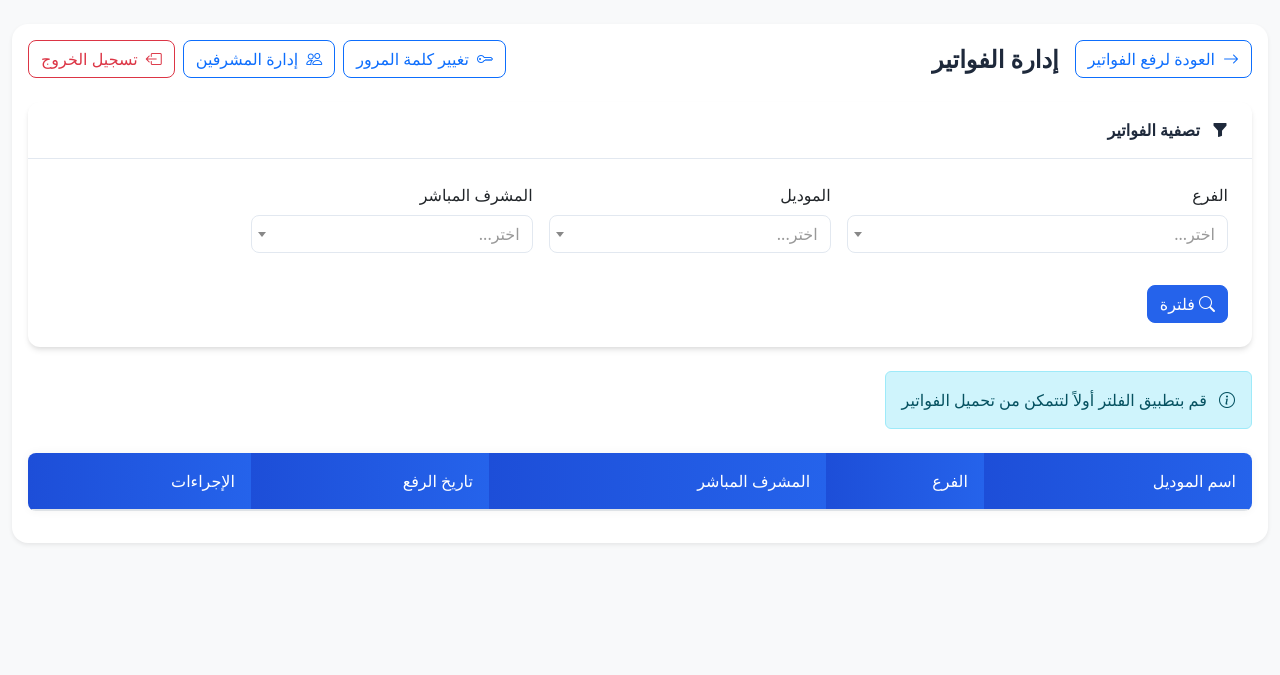
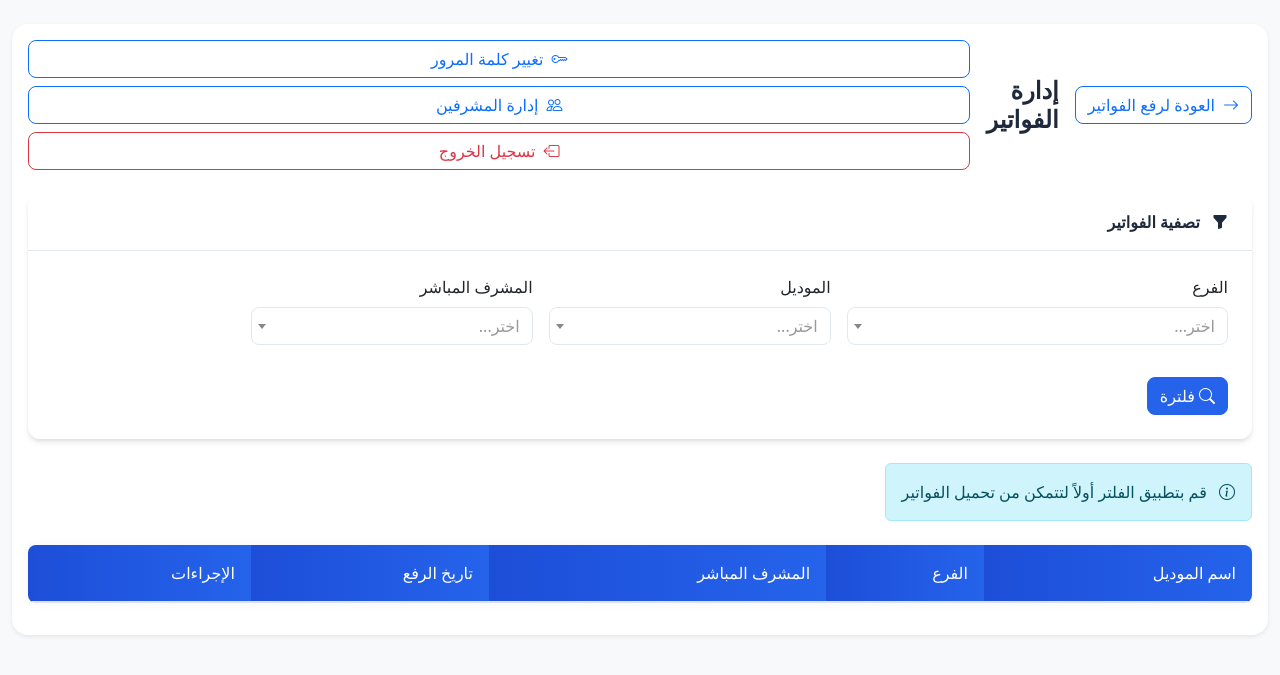
Before and after one commit to AhmedTUD2qw/invoice, a Flask app: page /admin in a window 1280 px wide. Shown: the top 675 px of the page. Run offline with Flask 3, Linux system fonts and the light colour scheme; a user stored in the database is signed in; lists and menus that the app fills with data are empty; some libraries are stand-ins or nearby versions.

Commit message:
تحسين تجاوب لوحة التحكم مع الموبايل

```diff
--- a/templates/admin.html
+++ b/templates/admin.html
@@ -345,15 +391,15 @@
             <div class="col-12">
                 <div class="card shadow-sm">
                     <div class="card-body">
-                        <div class="d-flex justify-content-between align-items-center mb-4">
-                            <div class="d-flex align-items-center gap-3">
+                        <div class="d-flex flex-column flex-md-row justify-content-between align-items-start align-items-md-center gap-3 mb-4">
+                            <div class="d-flex flex-column flex-md-row align-items-start align-items-md-center gap-3">
                                 <a href="{{ url_for('public_upload') }}" class="btn btn-outline-primary">
                                     <i class="bi bi-arrow-right"></i>
                                     العودة لرفع الفواتير
                                 </a>
                                 <h3 class="page-header mb-0">إدارة الفواتير</h3>
                             </div>
-                            <div class="d-flex gap-2">
+                            <div class="d-flex flex-column w-100 w-md-auto gap-2">
                                 <button type="button" class="btn btn-outline-primary" data-bs-toggle="modal" data-bs-target="#changePasswordModal">
                                     <i class="bi bi-key"></i>
                                     تغيير كلمة المرور
@@ -472,29 +518,35 @@
                                     <tr>
                                         <th>اسم الموديل</th>
                                         <th>الفرع</th>
-                                        <th>المشرف المباشر</th>
-                                        <th>تاريخ الرفع</th>
+                                        <th class="d-none d-md-table-cell">المشرف المباشر</th>
+                                        <th class="d-none d-md-table-cell">تاريخ الرفع</th>
                                         <th>الإجراءات</th>
                                     </tr>
                                 </thead>
                                 <tbody>
                                     {% for invoice in invoices %}
                                     <tr>
-                                        <td class="fw-medium">{{ invoice.model_name }}</td>
+                                        <td class="fw-medium">
+                                            {{ invoice.model_name }}
+                                            <div class="d-md-none text-muted small mt-1">
+                                                <div><i class="bi bi-person-badge me-1"></i>{{ invoice.supervisor }}</div>
+                                                <div><i class="bi bi-calendar3 me-1"></i>{{ invoice.upload_date.strftime('%Y-%m-%d %H:%M') }}</div>
+                                            </div>
+                                        </td>
                                         <td>{{ invoice.branch }}</td>
-                                        <td>{{ invoice.supervisor }}</td>
-                                        <td>{{ invoice.upload_date.strftime('%Y-%m-%d %H:%M:%S') }}</td>
+                                        <td class="d-none d-md-table-cell">{{ invoice.supervisor }}</td>
+                                        <td class="d-none d-md-table-cell">{{ invoice.upload_date.strftime('%Y-%m-%d %H:%M:%S') }}</td>
                                         <td>
                                             <div class="table-actions d-flex gap-2">
                                                 <a href="{{ invoice.cloudinary_url }}" target="_blank" class="btn btn-sm btn-primary">
-                                                    <i class="bi bi-image me-1"></i>
-                                                    عرض
+                                                    <i class="bi bi-image"></i>
+                                                    <span class="d-none d-md-inline ms-1">عرض</span>
                                                 </a>
                                                 <button type="button"
                                                         class="btn btn-sm btn-danger-soft delete-btn"
                                                         data-invoice-id="{{ invoice.id }}">
-                                                    <i class="bi bi-trash me-1"></i>
-                                                    حذف
+                                                    <i class="bi bi-trash"></i>
+                                                    <span class="d-none d-md-inline ms-1">حذف</span>
                                                 </button>
                                                 <form id="delete-form-{{ invoice.id }}"
                                                       action="{{ url_for('delete_invoice', invoice_id=invoice.id) }}"
```
Also changed, not shown: other parts of templates/admin.html (+57 -11 lines).
